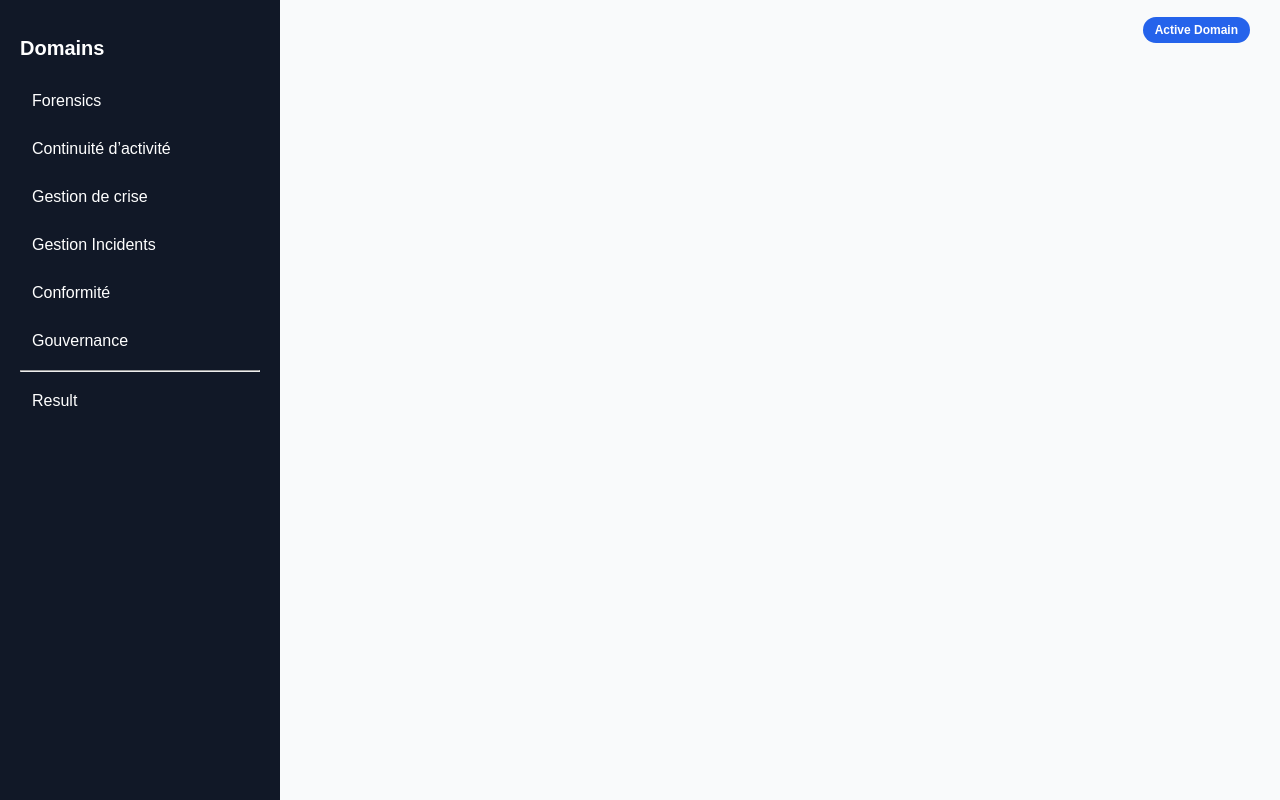
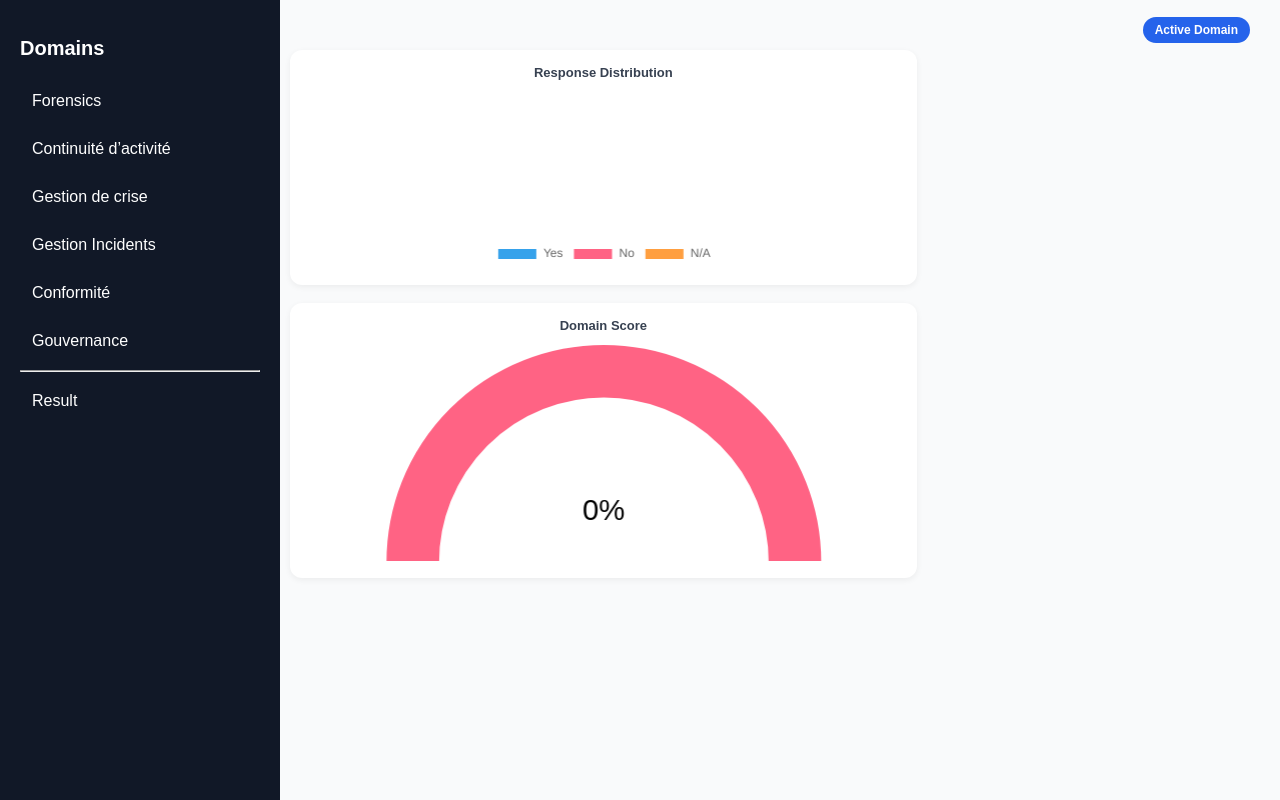
Before and after one commit to Dhia-Ben-Bouali/Maturity-Dashboard-Cyber-Crise, a Flask app: template Templates/dashboard.html in a window 1280 px wide. Run offline with Flask 3, Linux system fonts and the light colour scheme; the template is opened without the code that fills it, so the values that code supplies are empty.

Commit message:
second commit

```diff
--- a/Templates/dashboard.html
+++ b/Templates/dashboard.html
@@ -34,7 +34,7 @@
         Gestion Incidents
     </a>
 
-    <a href="/?domain=Conformité" class="{% if active=='Conformité' %}active{% endif %}">
+    <a  href="/?domain=Confirmitee" class="{% if active=='Conformité' %}active{% endif %}">
         Conformité
     </a>
 
@@ -71,7 +71,7 @@
         <!-- LEFT SIDE: GRAPHS -->
         <div class="left-panel">
 
-            {% if active == "Gouvernance" %}
+            {% if active != "Result" %}
 
             <div class="graphs-row">
 
@@ -109,9 +109,10 @@
                                 <img src="{{ url_for('static', filename=card.icon) }}" />
                         </span>
                     </div>
-                    <div class="value count-up" data-value="{{ card.value }}">
-                        0
-                    </div>
+                        <div class="value"
+                            {% if card.is_number %}count-up data-value="{{ card.value }}"{% endif %}>
+                            {{ card.value }}
+                        </div>
                 </div>
                 {% endfor %}
 
--- a/app.py
+++ b/app.py
@@ -35,7 +35,91 @@ def dashboard():
     values = []
     auditeur = None
 
-    if domain == "Gouvernance":
+    if domain != "Result":
+
+        df = pd.read_excel(
+            "Data/LIVRABLE.xlsx",
+            sheet_name="FinalResult",
+            header=0
+        )
+
+        # remove extra spaces in Excel
+        df["Domaine"] = df["Domaine"].astype(str).str.strip()
+
+        # same for URL parameter
+        domain_clean = domain.strip()
+
+        # find matching row
+        row = df[df["Domaine"] == domain_clean]
+
+        if not row.empty:
+
+            row = row.iloc[0]
+
+            titles = [
+                "Nombre Des Questions",
+                "Questions Applicable",
+                "Conforme",
+                "Non Conforme",
+                "Questions non-applicable",
+                "Score",
+                "Ponderation "
+            ]
+
+            values = [
+                row["NbQuestion"],
+                row["NbQuestionApp"],
+                row["Yes"],
+                row["No"],
+                row["N/A"],
+                row["ScoreDomain"],
+                row["Ponderation"]
+            ]
+
+            auditeur = row.get("Auditeur", "")
+            if pd.isna(auditeur):
+                auditeur = "N/A"
+            else:
+                auditeur = str(auditeur).strip()
+
+            for title, value in zip(titles, values):
+
+                if title == "Score":
+                    value = round(float(value) * 100, 1)
+                    value = f"{value} %"
+
+                cards.append({
+                    "title": title,
+                    "value": format_value(value),
+                    "icon": ICON_MAP.get(title, "img/default.png")
+                })
+            # ADD THIS
+            cards.append({
+                "title": "Auditeur",
+                "value": "N/A" if pd.isna(auditeur) else str(auditeur),
+                "icon": "img/7.png",
+                "is_number": False
+            })
+            print("FINAL AUDITEUR:", auditeur, type(auditeur))
+
+            total = int(values[2]) + int(values[3]) + int(values[4])
+
+            yes = int(values[2])
+            no = int(values[3])
+            na = int(values[4])
+
+            chart_data = {
+                "yes": round((yes / total) * 100, 1) if total else 0,
+                "no": round((no / total) * 100, 1) if total else 0,
+                "na": round((na / total) * 100, 1) if total else 0
+            }
+
+            score_domain = round(float(values[5]) * 100, 1)
+
+        else:
+            score_domain = 0
+
+    if domain == "Result":
 
         df = pd.read_excel(
             "Data/LIVRABLE.xlsx",
@@ -43,53 +127,24 @@ def dashboard():
             header=None
         )
 
-        titles = [
-            "Nombre Des Questions",
-            "Questions Applicable",
-            "Conforme",
-            "Non Conforme",
-            "Questions non-applicable",
-            "Score",
-            "Ponderation "
-        ]
+        # line 8 = row index 7 (0-based indexing)
+        row = df.iloc[7]
 
-        values = df.iloc[6, 1:8].values
+        final_score = row[6]  # adjust column if needed
 
+        if pd.isna(final_score):
+            final_score = 0
+        else:
+            final_score = round(final_score, 1)
 
-        # =========================
-        # AUDITEUR (NEW)
-        # Excel cell row 6, col 9
-        # =========================
-        for title, value in zip(titles, values):
+        cards = [{
+            "title": "Final Score",
+            "value": f"{final_score} %",
+            "icon": "img/score.png"
+        }]
 
-            if title == "Score":
-                value = round(float(value) * 100, 1)
-                value = f"{value} %"
-
-            cards.append({
-                "title": title,
-                "value": format_value(value),
-                "icon": ICON_MAP.get(title, "img/default.png")
-            })
-
-
-        # PIE CHART VALUES
-        total = int(values[2]) + int(values[3]) + int(values[4])
-
-        yes = int(values[2])
-        no = int(values[3])
-        na = int(values[4])
-
-        chart_data = {
-            "yes": round((yes / total) * 100, 1) if total else 0,
-            "no": round((no / total) * 100, 1) if total else 0,
-            "na": round((na / total) * 100, 1) if total else 0
-        }
-
-        score_domain = round(float(values[5]) * 100, 1)
-
-    else:
-        score_domain = 0
+        chart_data = {}
+        score_domain = final_score
 
     return render_template(
         "dashboard.html",
```
Also changed, not shown: 1 other file.
